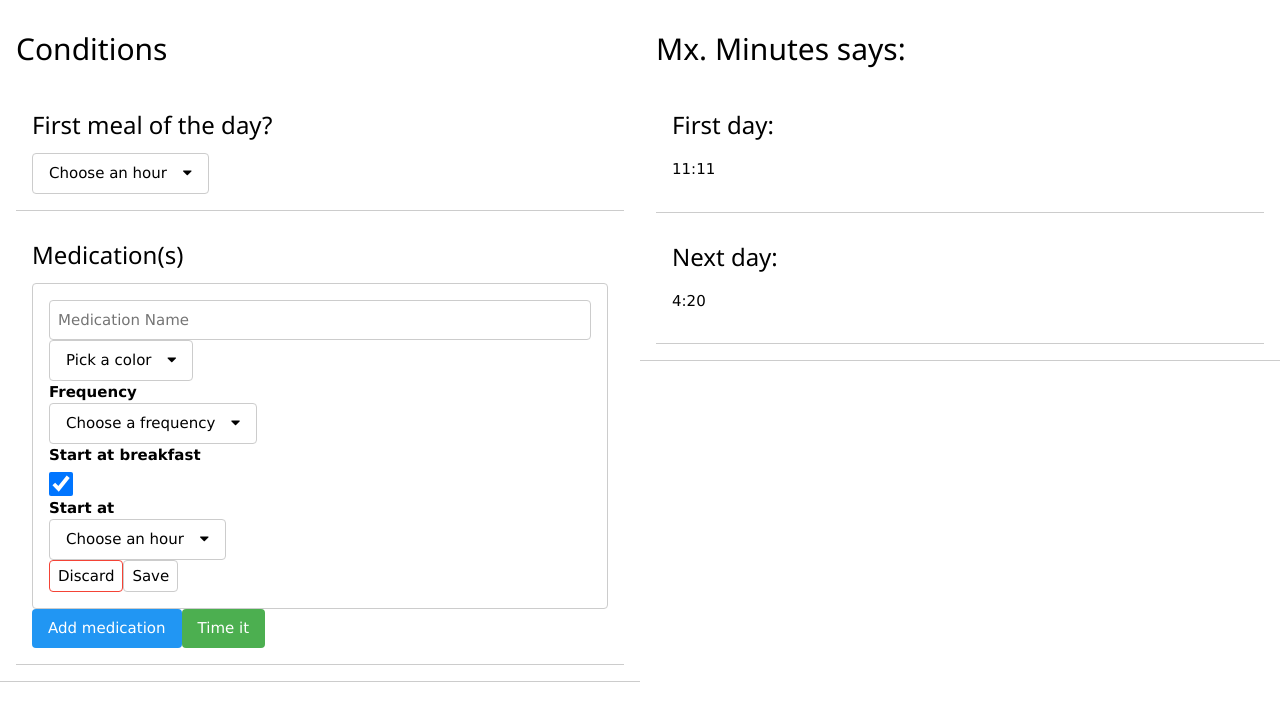
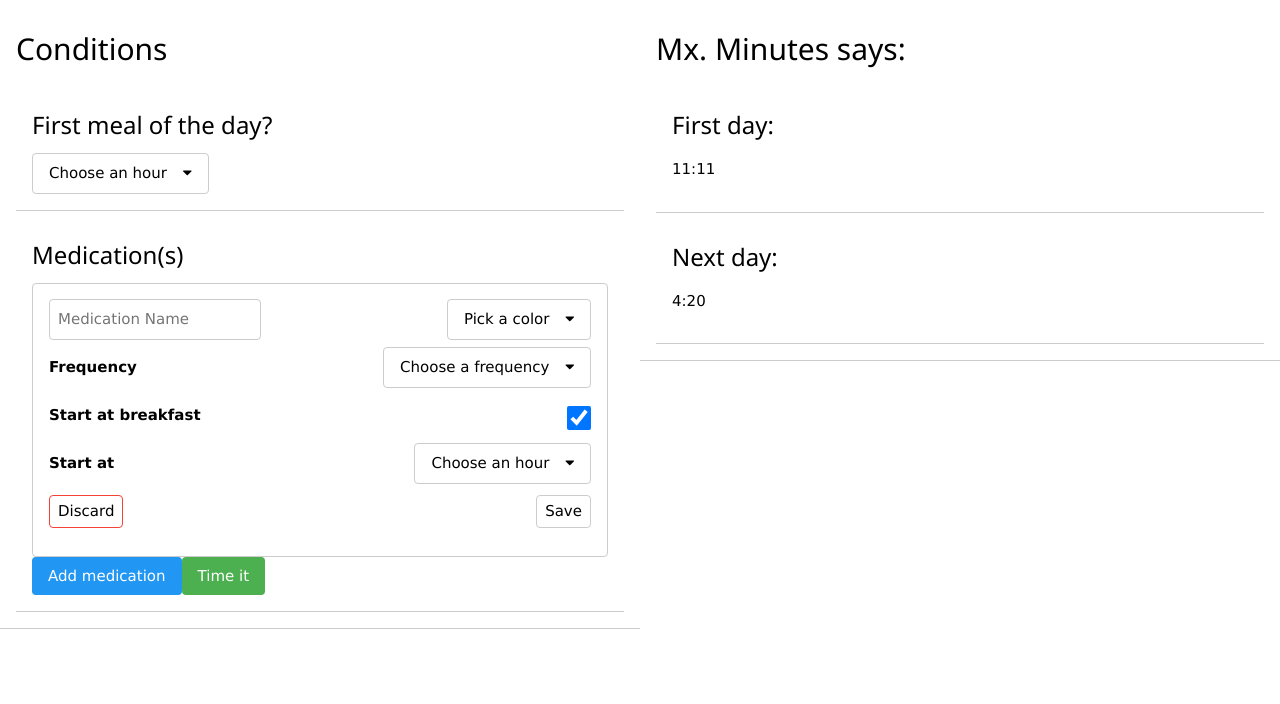
Before and after one commit to daini-rl/mx-minutes, a React (Create React App) app: page / in a window 1280 px wide. Shown: the top 704 px of the page. Built offline with nearby package versions, Linux system fonts and the light colour scheme.

Commit message:
feat: implement flex as rows in medication card

```diff
--- a/src/components/medicationCard/index.tsx
+++ b/src/components/medicationCard/index.tsx
@@ -1,7 +1,9 @@
-import { useState, ChangeEvent, FormEvent } from 'react';
+import { useState, ChangeEvent } from 'react';
 
-import { Input, Dropdown, Label, Checkbox, Button } from '..';
+import { Input, Dropdown, Label, Checkbox, Button } from '../../components';
 import { OptionItemI } from '../dropdown';
+
+import styles from './medicationCard.module.css';
 
 interface MedicationCardI {
     medicationsColors: Array<OptionItemI>;
@@ -59,35 +61,61 @@ export default function MedicationCard({
 
     return (
         <div className={`w3-container w3-padding-16 w3-border w3-border-${medicationColor} w3-round`}>
+            <div className={`${styles.medicationCardRow}`}>
+                <div>
                     <Input
                         placeholder='Medication Name'
                         value={medicationName}
                         handleValue={handleMedicationName}
                         borderColor={medicationColor}
                     />
+                </div>
+                <div>
                     <Dropdown
                         defaultText='Pick a color'
                         options={medicationsColors}
                         handleDropdownValue={handleMedicationColor}
                         borderColor={medicationColor}
                     />
+                </div>
+            </div>
+            <div className={styles.medicationCardRow}>
+                <div>
                     <Label labelText='Frequency' textColor={medicationColor} />
+                </div>
+                <div>
                     <Dropdown
                         defaultText='Choose a frequency'
                         options={frequencyHours}
                         handleDropdownValue={setMedicationFrequency}
                         borderColor={medicationColor}
                     />
+                </div>
+            </div>
+            <div className={styles.medicationCardRow}>
+                <div>
                     <Label labelText='Start at breakfast' textColor={medicationColor} />
+                </div>
+                <div>
                     <Checkbox checked={medicationAtBreakfast} handleCheck={handleMedicationAtBreakfast} />
+                </div>
+            </div>
+            <div className={styles.medicationCardRow}>
+                <div>
                     <Label labelText='Start at' textColor={medicationColor} />
+                </div>
+                <div>
                     <Dropdown
                         defaultText='Choose an hour'
                         options={medicationStartHours}
                         handleDropdownValue={setMedicationStartHour}
                         borderColor={medicationColor}
                     />
-            <br />
+                </div>
+            </div>
+            <div className={styles.medicationCardRow}>
+                <div>
+                    {' '}
                     <Button
                         buttonText={'Discard'}
                         buttonVariant='outlined'
@@ -95,6 +123,8 @@ export default function MedicationCard({
                         paddingSize='small'
                         onClick={handleCancel}
                     />
+                </div>
+                <div>
                     <Button
                         buttonText={'Save'}
                         buttonVariant='outlined'
@@ -103,5 +133,7 @@ export default function MedicationCard({
                         onClick={handleSubmitMedication}
                     />
                 </div>
+            </div>
+        </div>
     );
 }
--- /dev/null
+++ b/src/components/medicationCard/medicationCard.module.css
@@ -0,0 +1,24 @@
+.medicationCardRow {
+    height: 40px;
+    display: flex;
+    align-items: center;
+    justify-content: space-between;
+    margin-bottom: 8px;
+}
+
+/*
+.medicationCardCol8 {
+    flex-basis: 66.666667%;
+    max-width: 66.666667%;
+}
+
+.medicationCardCol4 {
+    flex-basis: 33.333333%;
+    max-width: 33.333333%;
+}
+
+.displayFlexJustifyEnd {
+    display: flex;
+    justify-content: flex-end;
+}
+*/
```
Lines whose indentation alone changed are shown as unchanged.
